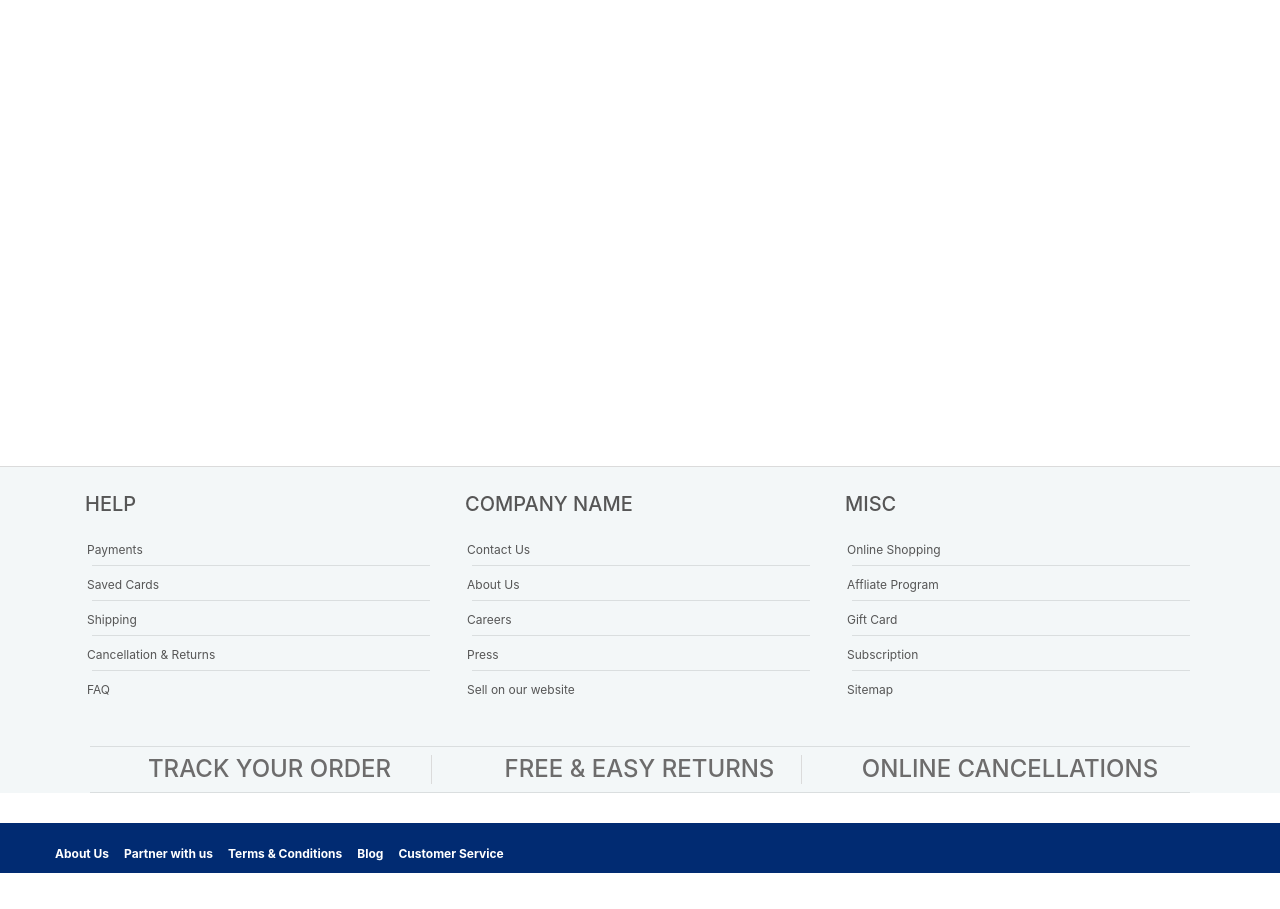
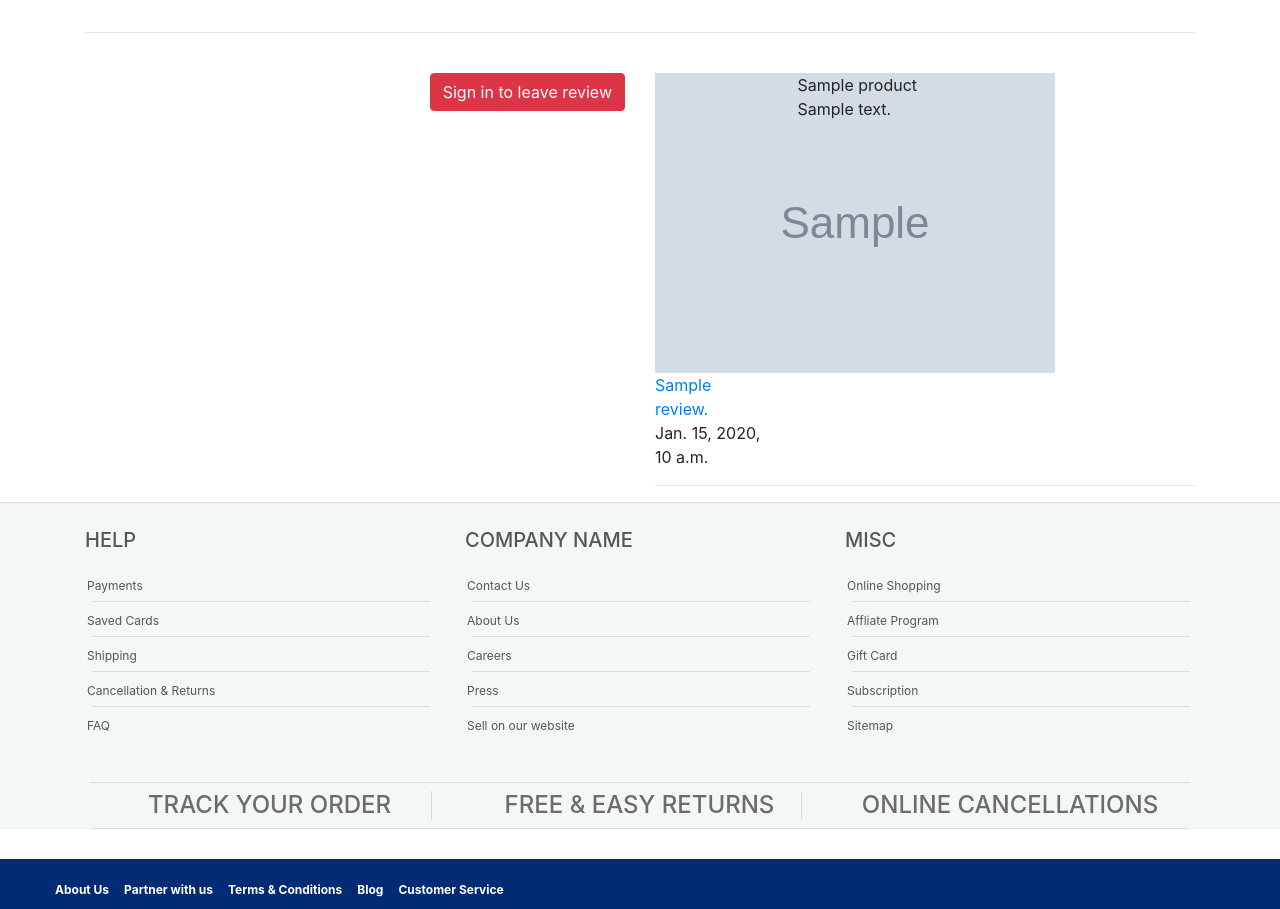
Before and after one commit to jamie33o/world-vape-center, a Django app: template products/templates/products/product-details.html in a window 1280 px wide. Shown: the part 334-1243 px from the top of the page. Before the commit the page ends 1207 px from the top, so only its background shows below. Run offline with Django 3.2, Linux system fonts and the light colour scheme; the template is opened without the code that fills it: values that come from a table or form of the project are taken from there, others are empty; tables that the repository leaves empty hold one stand-in row (values such as "Sample post"); grey boxes marked "Sample" are stand-in pictures; parts of the project's set-up code (start-up, migrations or seed data) failed here and were passed over.

Commit message:
Feat: add review section for products on product details page

```diff
--- a/products/templates/products/product-details.html
+++ b/products/templates/products/product-details.html
@@ -56,6 +56,70 @@
         </div>
     </div>
 
+<div class="container pt-3">
+    <hr/>
+	<div class="row" style="margin-top:40px;">
+		<div class="col-md-6">
+    	<div class="well well-sm">
+            <div class="text-right">
+                {% if user.is_authenticated %}
+                <a class="btn btn-success btn-green" href="#reviews-anchor" id="open-review-box">Leave a Review</a>
+                {% else %}
+                <a class="btn btn-danger btn-red" href="{% url 'account_login' %}" id="open-review-box">Sign in to leave review</a>
+                {% endif %}
+            </div>
+
+            <div class="row" id="post-review-box" style="display:none;">
+                <div class="col-md-12">
+                    <form id='review-form' data-url='{% url "post_review" product_id=product.id %}'>
+                        {% csrf_token %}
+                        <input id="ratings-hidden" name="rating" type="hidden">
+                        <textarea class="form-control animated" cols="50" id="new-review" name="comment" placeholder="Enter your review here..." rows="5"></textarea>
+
+                        <div class="text-right">
+                            <div class="stars starrr" data-rating="0"></div>
+                            <a class="btn btn-danger btn-sm" href="#" id="close-review-box" style="display:none; margin-right: 10px;">
+                            <span class="glyphicon glyphicon-remove"></span>Cancel</a>
+                            <button class="btn btn-success btn-lg" type="submit">Save</button>
+                        </div>
+                    </form>
+                </div>
+            </div>
+        </div>
+
+		</div>
+        <div class="col-sm-6">
+
+            {% for review in reviews %}
+
+            <div class="review-block">
+                <div class="row">
+                    <div class="col-sm-3">
+                        <img src="{{review.product.image.url}}" class="img-rounded">
+                        <div class="review-block-name"><a href="#">{{ review.name }}.</a></div>
+                        <div class="review-block-date">{{ review.created_at }}</div>
+                    </div>
+                    <div class="col-sm-9">
+                        <div class="review-block-rate">
+                            {% for i in "12345"|make_list %}
+                            {% with i|add:0 as integer_value %}
+                                {% if integer_value <= review.rating %}
+                                    <span class="glyphicon glyphicon-star text-warning" aria-hidden="true"></span>
+                                {% else %}
+                                    <span class="glyphicon glyphicon-star" aria-hidden="true"></span>
+                                {% endif %}
+                            {% endwith %}
+                        {% endfor %}
+
+                        </div>
+                        <div class="review-block-title">{{ review.product.name }}</div>
+                        <div class="review-block-description">{{ review.comment }}</div>
+                    </div>
+                </div>
+                <hr/>
+                {% endfor %}
+
+
 </div>
 
 {% endblock %}
```
